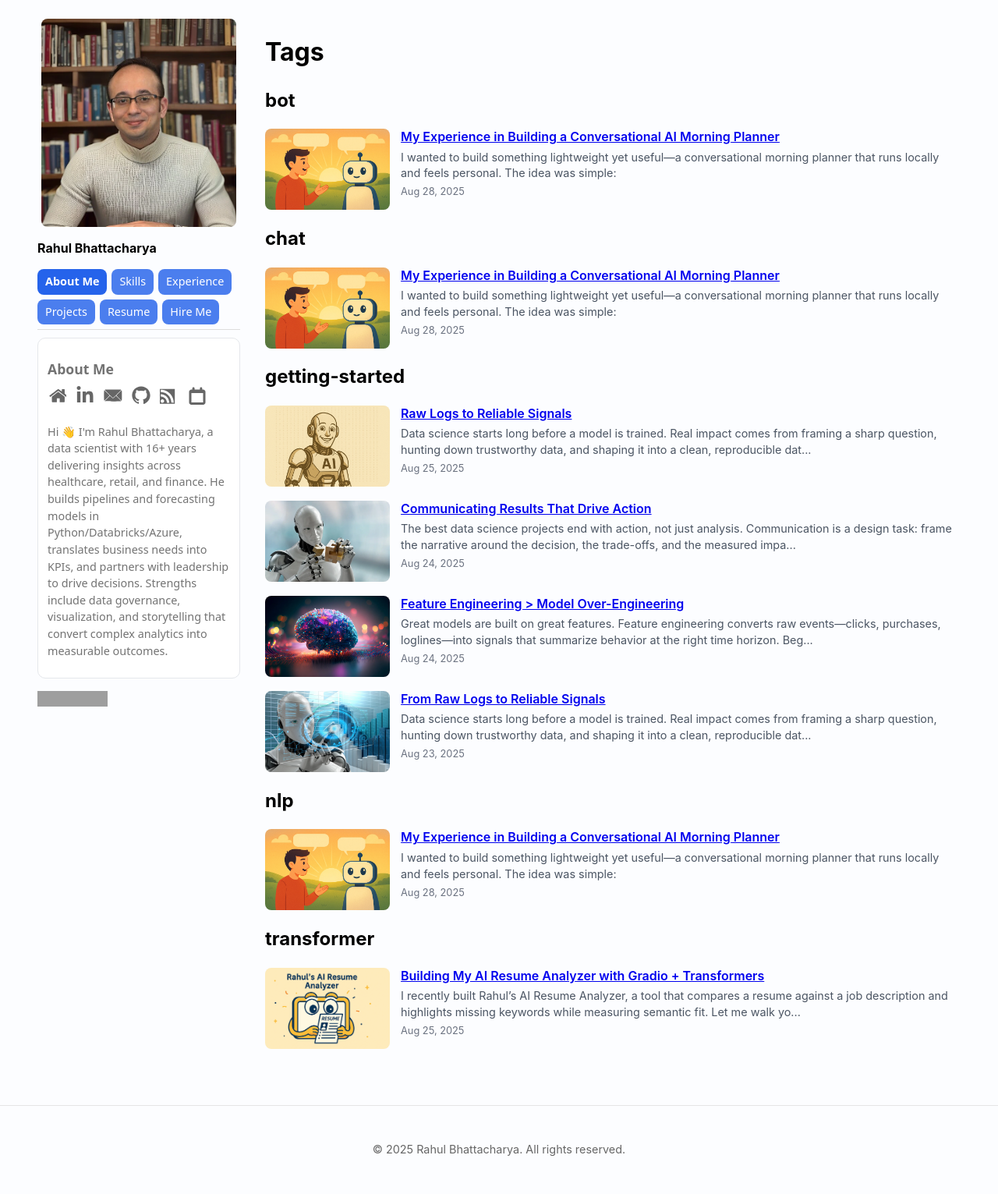
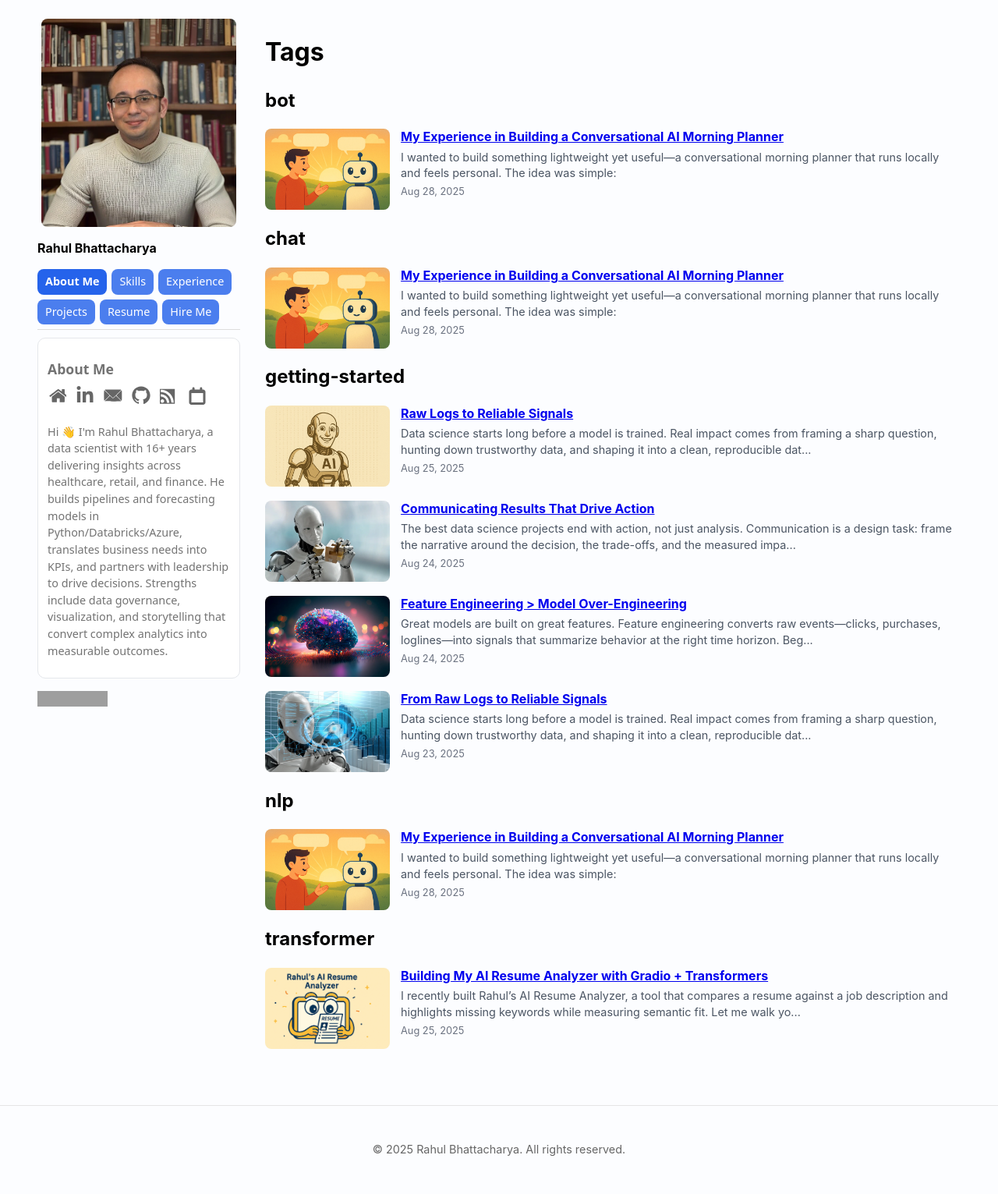
Before and after one commit to RahulBhattacharya1/RahulBhattacharya1.github.io, a Jekyll site: the page built from tags.html, in a window 1280 px wide. Shown: the whole page at 78% size. Built offline with Jekyll 4.4.1, drawn with Linux system fonts in a browser that asks for light colours; grey boxes are pictures that could not be loaded.

Commit message:
Update main.scss

```diff
--- a/assets/css/main.scss
+++ b/assets/css/main.scss
@@ -860,7 +860,8 @@
   font-size: 1rem;       /* smaller than homepage (usually ~1.2rem) */
   line-height: 1.3;
   margin: 0 0 .35rem;
-  font-family: -apple-system, BlinkMacSystemFont, "Segoe UI", Roboto, "Helvetica Neue", Arial, sans-serif;
+  font-family: inherit; /* use global stack */
+  font-weight: 700;
 }
 
 .tag-page .post-excerpt {
@@ -899,7 +900,6 @@
   font-size: 1rem;
   line-height: 1.3;
   margin: 0 0 .35rem;
-  font-weight: inherit; /* use same weight */
   font-family: inherit; /* use global stack */
   font-weight: 700;
 }
```
